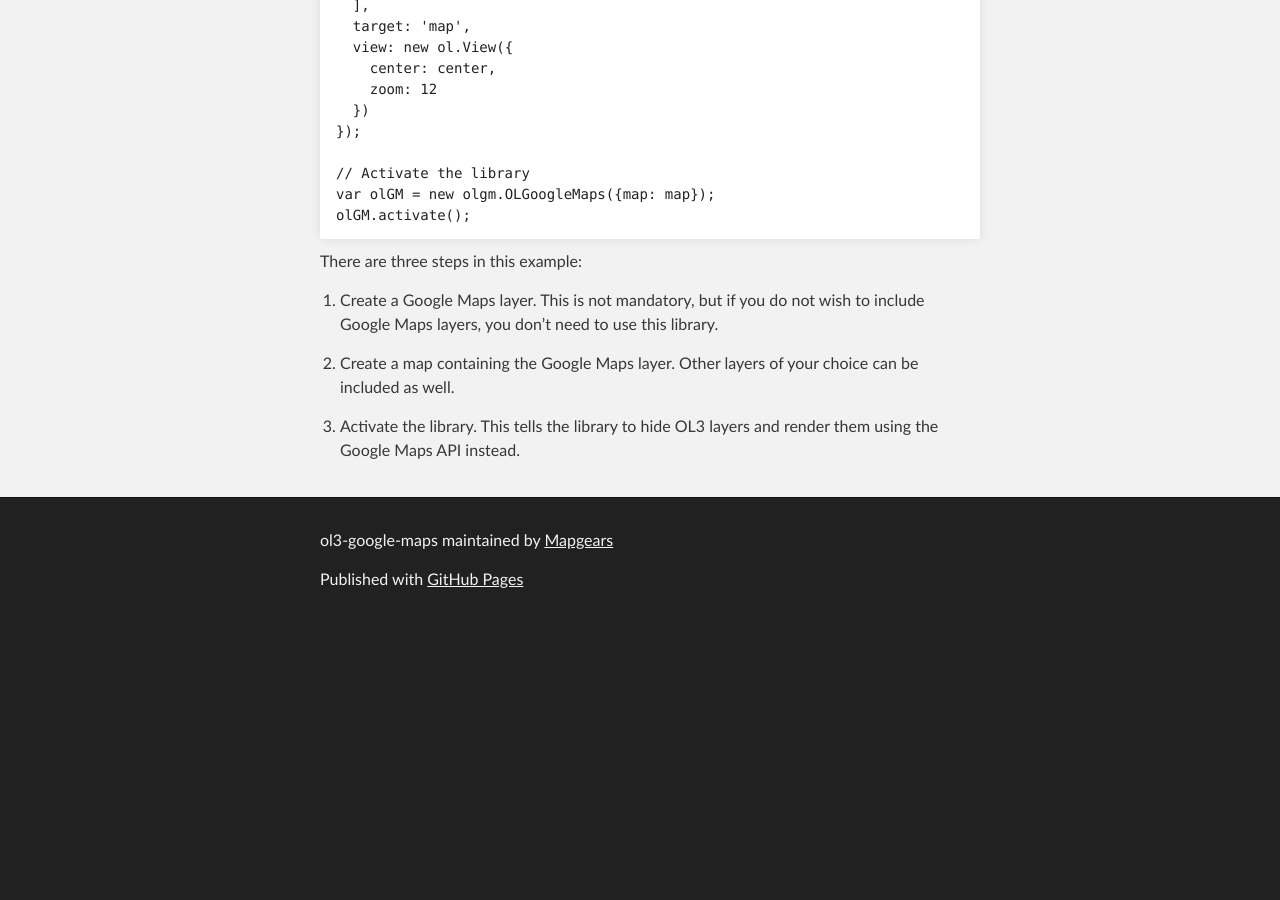
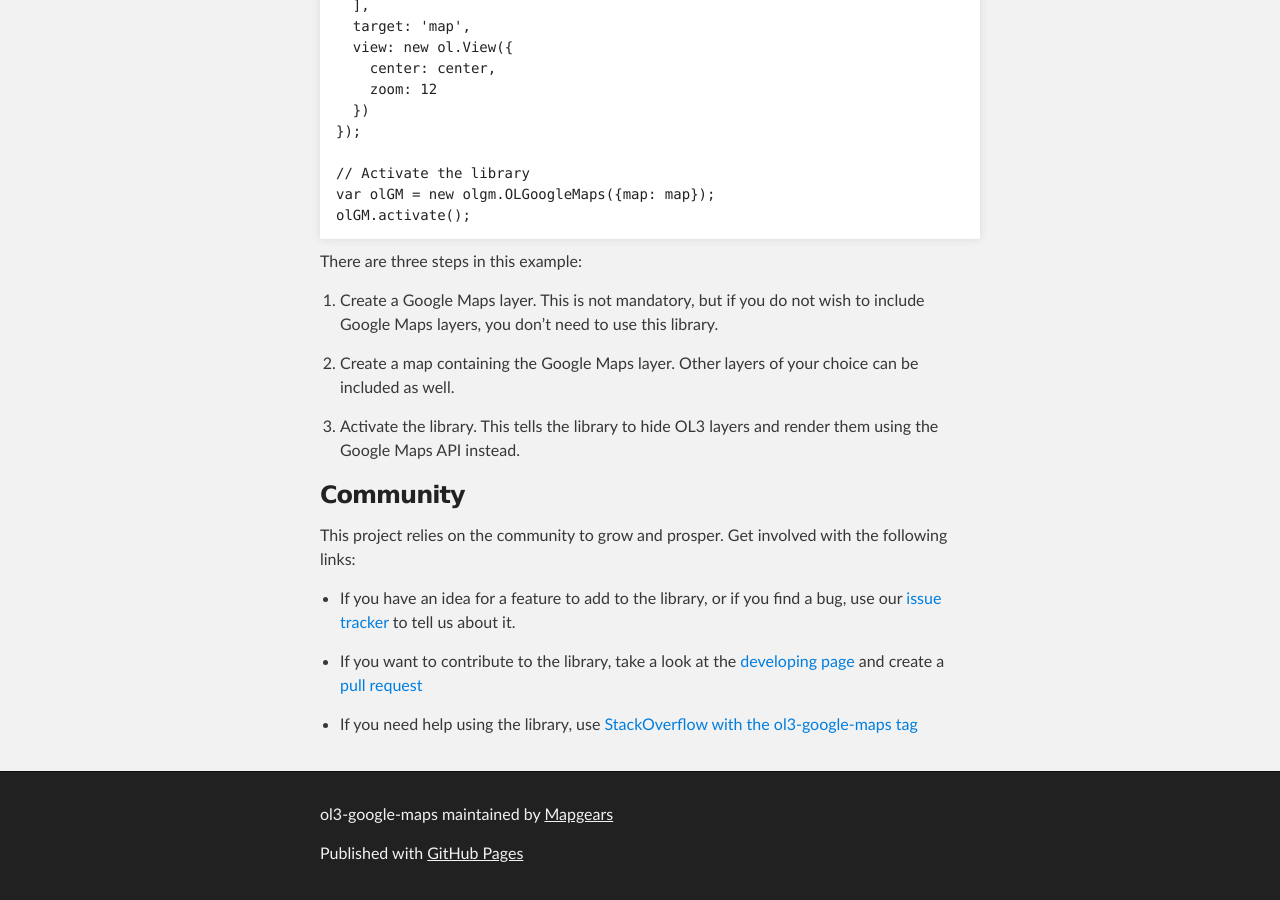
Before and after one commit to mapgears/ol3-google-maps, a Jekyll site: the page built from index.md, in a window 1280 px wide and 900 px high, scrolled down 913 px. Built offline with Jekyll 4.4.1, drawn with Linux system fonts in a browser that asks for light colours; before the commit the page ends 1539 px from its top, so only the background shows below that.

Commit message:
Add community section

```diff
--- a/index.md
+++ b/index.md
@@ -60,3 +60,20 @@ can be included as well.
 
 3. Activate the library. This tells the library to hide OL3 layers and render
 them using the Google Maps API instead.
+
+### Community ###
+
+This project relies on the community to grow and prosper. Get involved with
+the following links:
+
+* If you have an idea for a feature to add to the library, or if you find a
+bug, use our
+[issue tracker](https://github.com/mapgears/ol3-google-maps/issues) to tell us
+about it.
+
+* If you want to contribute to the library, take a look at the
+[developing page](https://github.com/mapgears/ol3-google-maps/blob/master/DEVELOPING.md)
+and create a [pull request](https://github.com/mapgears/ol3-google-maps/pulls)
+
+* If you need help using the library, use [StackOverflow with the
+ol3-google-maps tag](http://stackoverflow.com/tags/ol3-google-maps/)
```
